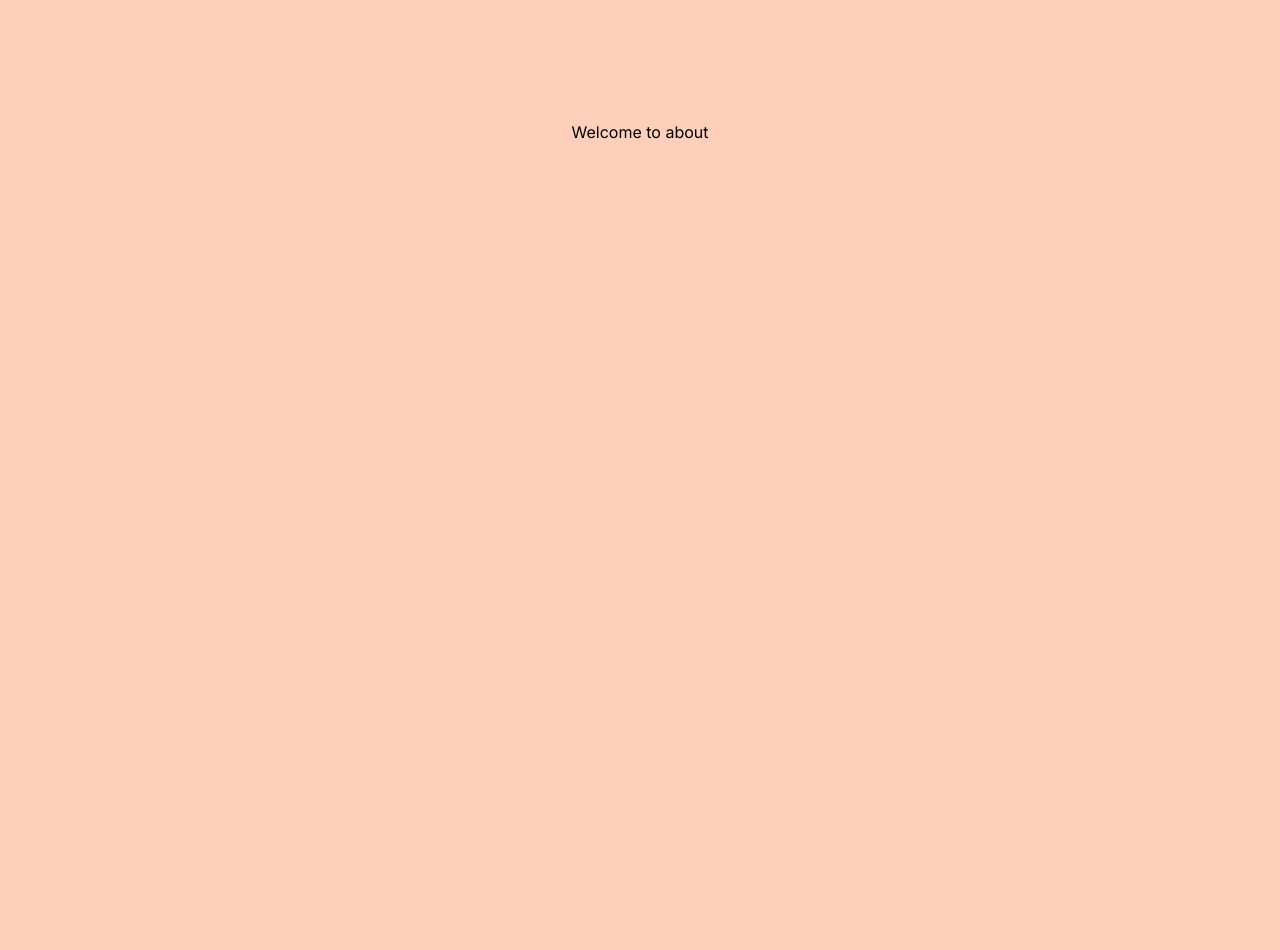
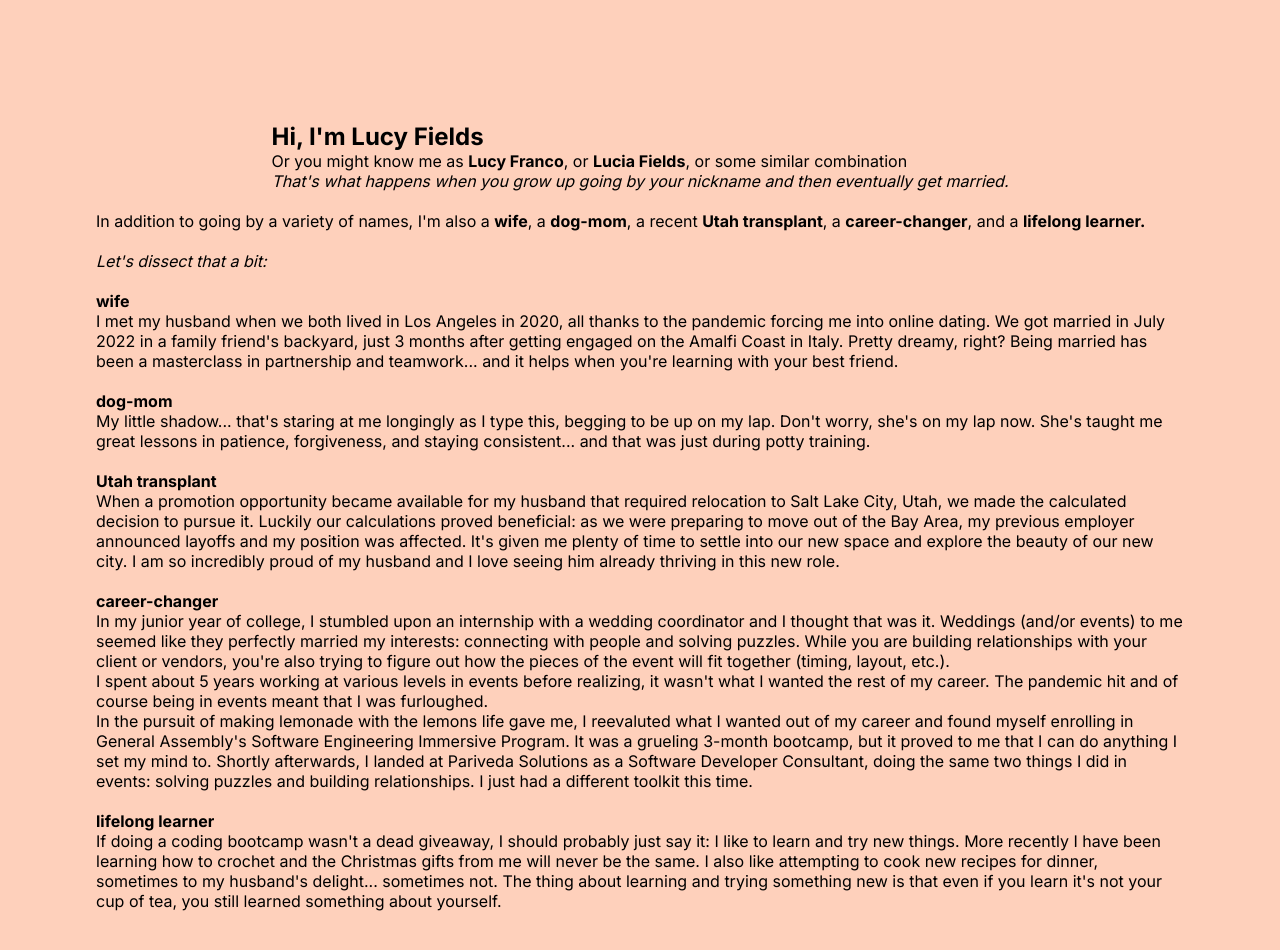
Before and after one commit to lucyefranco/lucyfields, a Next.js app in the folder lucyfields/: page /about in a window 1280 px wide. Shown: the part 240-1190 px from the top of the page. Before the commit the page ends 1066 px from the top, so only its background shows below. Built offline with nearby package versions, Linux system fonts and the light colour scheme; a web font is replaced by a local one.

Commit message:
about me with light styling

```diff
--- a/lucyfields/src/app/about/page.tsx
+++ b/lucyfields/src/app/about/page.tsx
@@ -3,7 +3,47 @@ import style from '../page.module.css'
 export default function About() {
     return (
         <main className={style.main}>
-      <p>Welcome to about</p>
+          <div>
+      <h2>Hi, I'm Lucy Fields</h2>
+      <p>Or you might know me as <b>Lucy Franco</b>, or <b>Lucia Fields</b>, or some similar combination</p>
+      <p><i>That's what happens when you grow up going by your nickname and then eventually get married.</i> </p>
+      </div>
+      <br></br>
+      <div>
+      <p>In addition to going by a variety of names, I'm also a <b>wife</b>, a <b>dog-mom</b>, a recent <b>Utah transplant</b>, a <b>career-changer</b>, and a <b>lifelong learner.</b></p>
+<br></br>
+      <p><i>Let's dissect that a bit:</i></p>
+      <br></br>
+      <div>
+      <h4>wife</h4>
+      <p>I met my husband when we both lived in Los Angeles in 2020, all thanks to the pandemic forcing me into online dating. We got married in July 2022 in a family friend's backyard, just 3 months after getting engaged on the Amalfi Coast in Italy. Pretty dreamy, right? Being married has been a masterclass in partnership and teamwork... and it helps when you're learning with your best friend.
+      </p>
+      </div>
+      <br></br>
+      <div>
+      <h4>dog-mom</h4>
+      <p>My little shadow... that's staring at me longingly as I type this, begging to be up on my lap. Don't worry, she's on my lap now. She's taught me great lessons in patience, forgiveness, and staying consistent... and that was just during potty training.</p>
+      </div>
+      <br></br>
+      <div>
+      <h4>Utah transplant</h4>
+      <p>When a promotion opportunity became available for my husband that required relocation to Salt Lake City, Utah, we made the calculated decision to pursue it. Luckily our calculations proved beneficial: as we were preparing to move out of the Bay Area, my previous employer announced layoffs and my position was affected. It's given me plenty of time to settle into our new space and explore the beauty of our new city. I am so incredibly proud of my husband and I love seeing him already thriving in this new role. </p>
+      </div>
+      <br></br>
+      <div>
+      <h4>career-changer</h4>
+      <p>In my junior year of college, I stumbled upon an internship with a wedding coordinator and I thought that was it. Weddings (and/or events) to me seemed like they perfectly married my interests: connecting with people and solving puzzles. While you are building relationships with your client or vendors, you're also trying to figure out how the pieces of the event will fit together (timing, layout, etc.).
+      <br></br>
+      I spent about 5 years working at various levels in events before realizing, it wasn't what I wanted the rest of my career. The pandemic hit and of course being in events meant that I was furloughed.
+      <br></br>
+      In the pursuit of making lemonade with the lemons life gave me, I reevaluted what I wanted out of my career and found myself enrolling in General Assembly's Software Engineering Immersive Program. It was a grueling 3-month bootcamp, but it proved to me that I can do anything I set my mind to. Shortly afterwards, I landed at Pariveda Solutions as a Software Developer Consultant, doing the same two things I did in events: solving puzzles and building relationships. I just had a different toolkit this time. </p>
+      </div>
+      <br></br>
+      <div>
+      <h4>lifelong learner</h4>
+      <p>If doing a coding bootcamp wasn't a dead giveaway, I should probably just say it: I like to learn and try new things. More recently I have been learning how to crochet and the Christmas gifts from me will never be the same. I also like attempting to cook new recipes for dinner, sometimes to my husband's delight... sometimes not. The thing about learning and trying something new is that even if you learn it's not your cup of tea, you still learned something about yourself.</p>
+      </div>
+      </div>
     </main>
     )
   }
```
